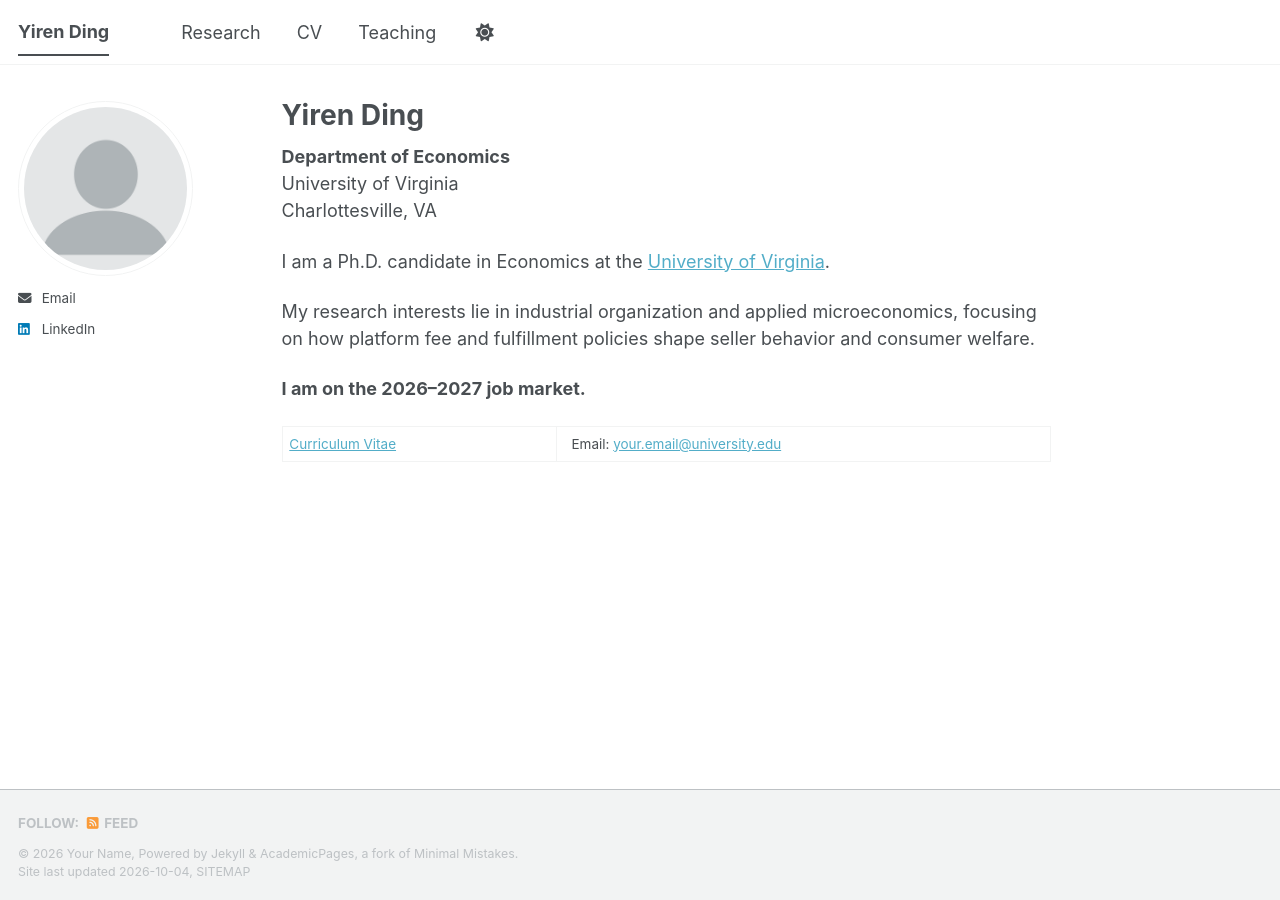
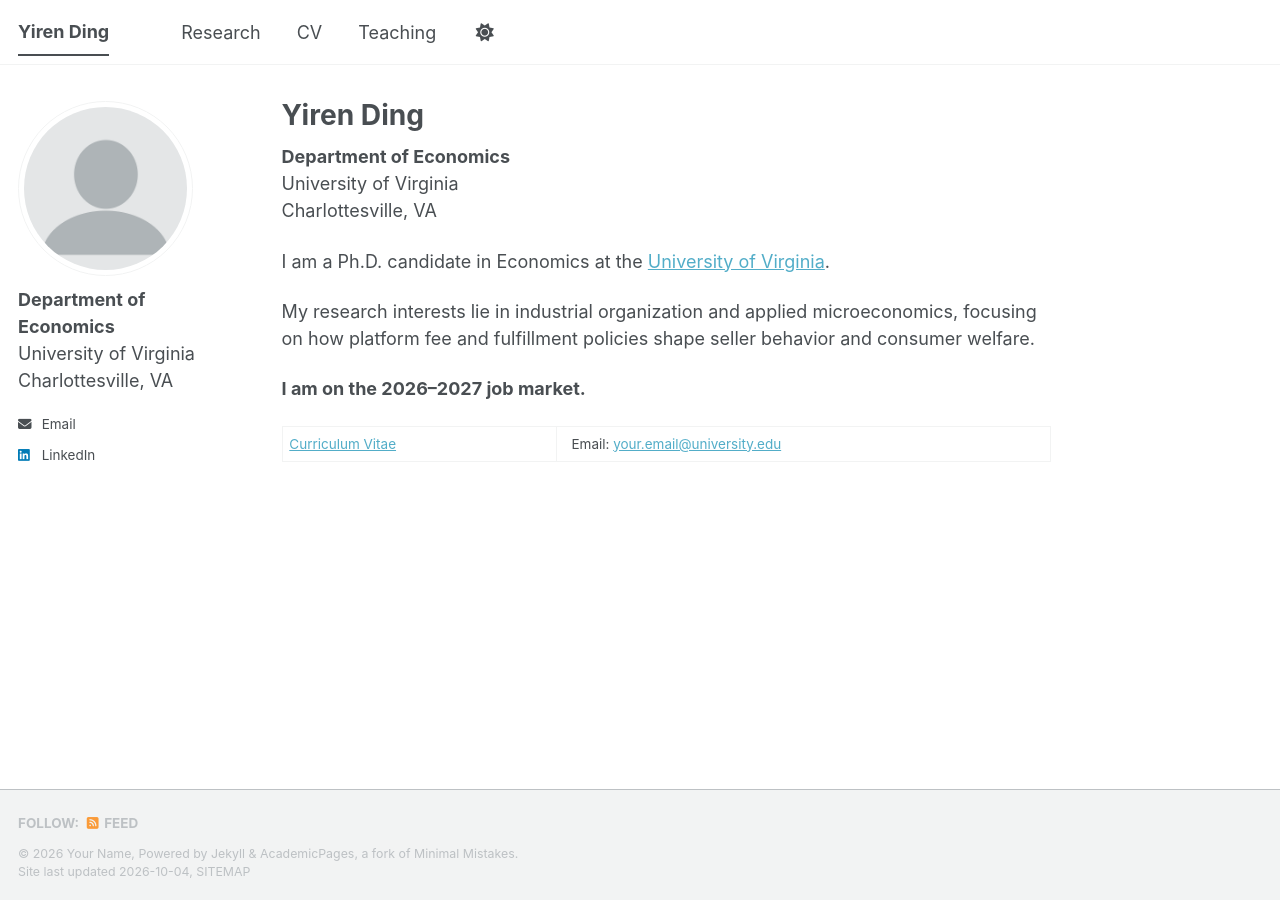
Before and after one commit to dingyiren/dingyiren.github.io, a Jekyll site: the page built from _pages/about.md, in a window 1280 px wide. Built offline with Jekyll 4.4.1, drawn with Linux system fonts in a browser that asks for light colours; a style sheet for code colours, icons or effects is not loaded.

Commit message:
Update author-profile.html

```diff
--- a/_includes/author-profile.html
+++ b/_includes/author-profile.html
@@ -20,6 +20,11 @@
     {% if author.bio %}<p class="author__bio">{{ author.bio }}</p>{% endif %}
   </div>
 
+<div class="author__department" style="margin: 0.5em 0 1em; line-height: 1.5;">
+  <strong>Department of Economics</strong><br>
+  University of Virginia<br>
+  Charlottesville, VA
+</div>
   <div class="author__urls-wrapper">
     <button class="btn btn--inverse">Follow</button>
     <ul class="author__urls social-icons">
```
